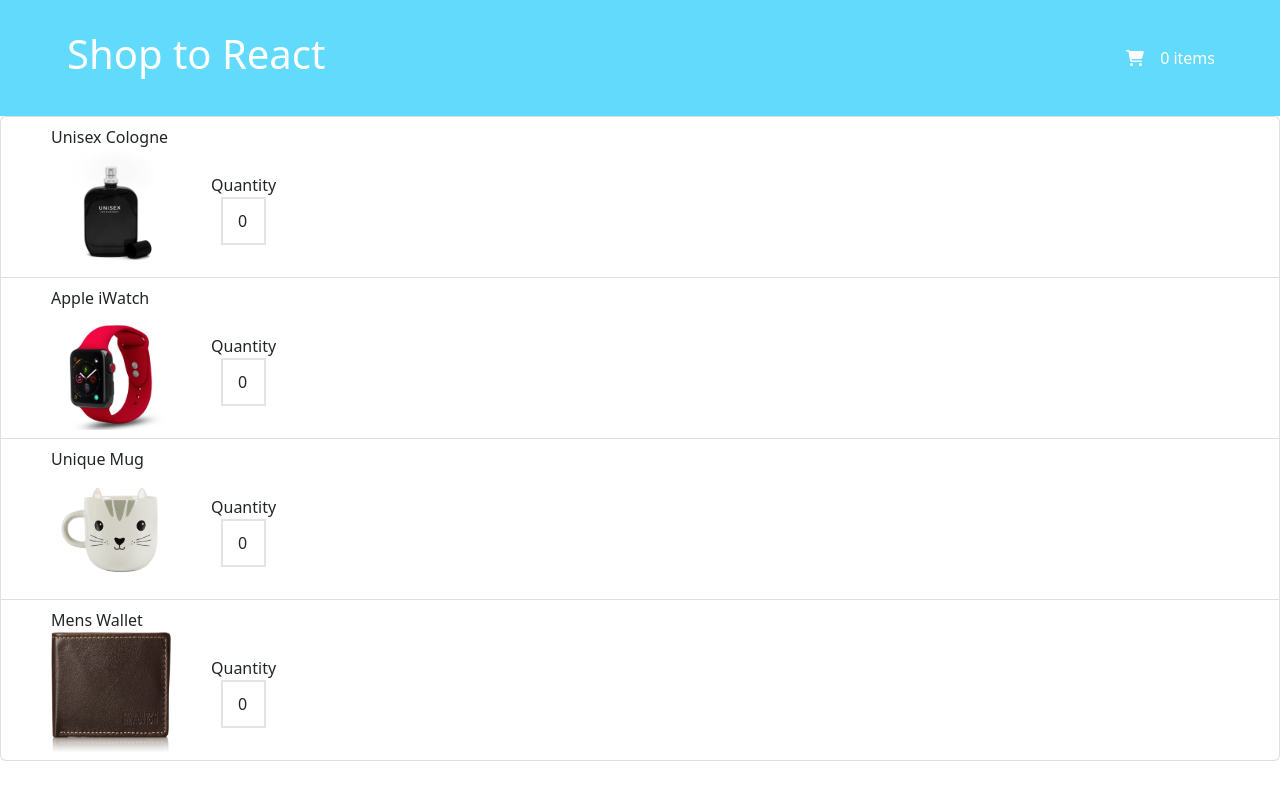
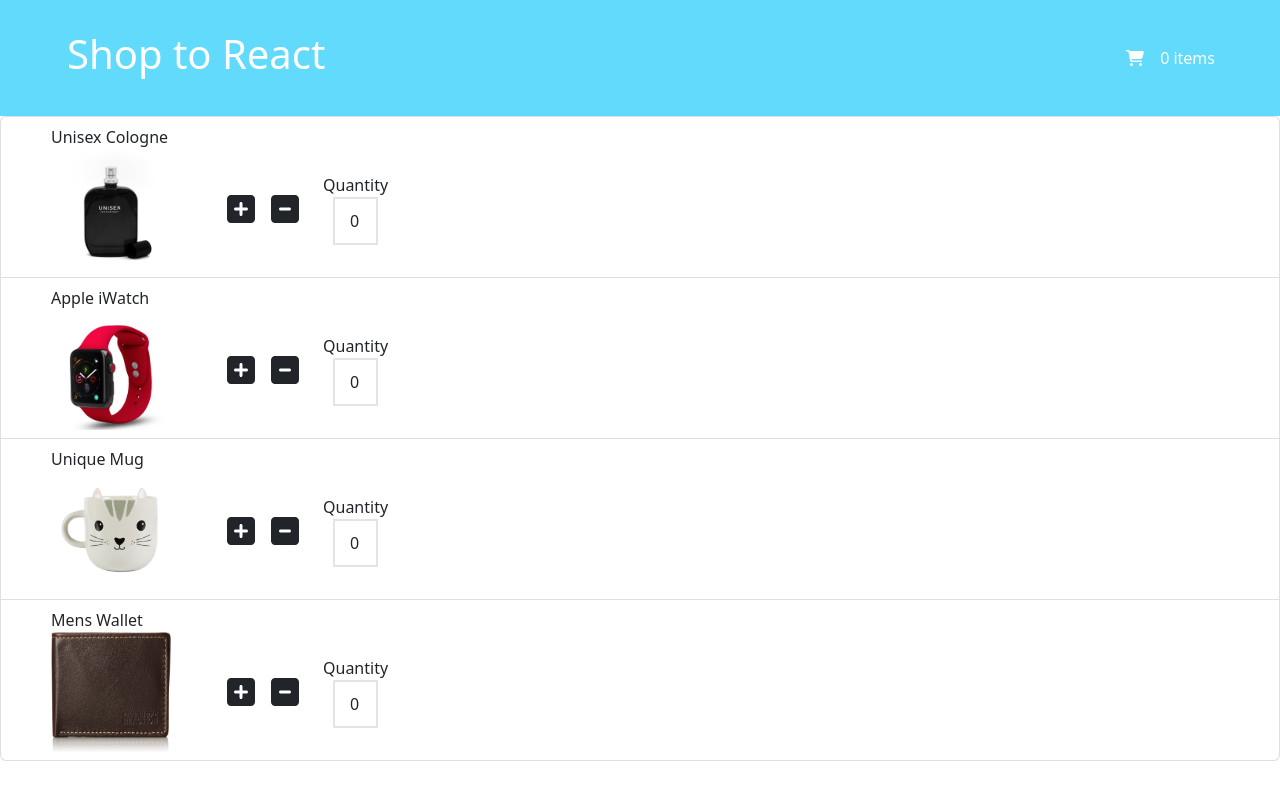
Before and after one commit to sdfergus/m5-w1-d3-lab-assignment, a React (Create React App) app in the folder shopcart/: page / in a window 1280 px wide. Built offline with nearby package versions, Linux system fonts and the light colour scheme.

Commit message:
Plus and Minus faIcons added

```diff
--- a/shopcart/src/displayProducts.js
+++ b/shopcart/src/displayProducts.js
@@ -2,6 +2,8 @@ import React from "react";
 import { ListGroup, ListGroupItem } from "reactstrap";
 import { useState } from "react";
 import { Modal } from "react-bootstrap";
+import { faSquarePlus, faSquareMinus } from "@fortawesome/free-solid-svg-icons";
+import { FontAwesomeIcon } from "@fortawesome/react-fontawesome";
 
 function DisplayProducts( props ) {
 
@@ -32,7 +34,17 @@ function DisplayProducts( props ) {
                 alt={product.alt}
                 className='Item-img'
                 onClick={() => handleShow( product )} />
-              <div className='Quantity-contents'>
+              <FontAwesomeIcon
+                icon={faSquarePlus}
+                className="fa-2x mx-3"
+                onClick={() => console.log( product.name + ' Plus button clicked!' )}
+              />
+              <FontAwesomeIcon
+                icon={faSquareMinus}
+                className="fa-2x"
+                onClick={() => console.log( product.name + ' Sub button clicked!' )}
+              />
+              <div className='Quantity-contents mx-4'>
                 Quantity
                 <span className='Quantity-box'>{product.quantity}</span>
               </div>
```
